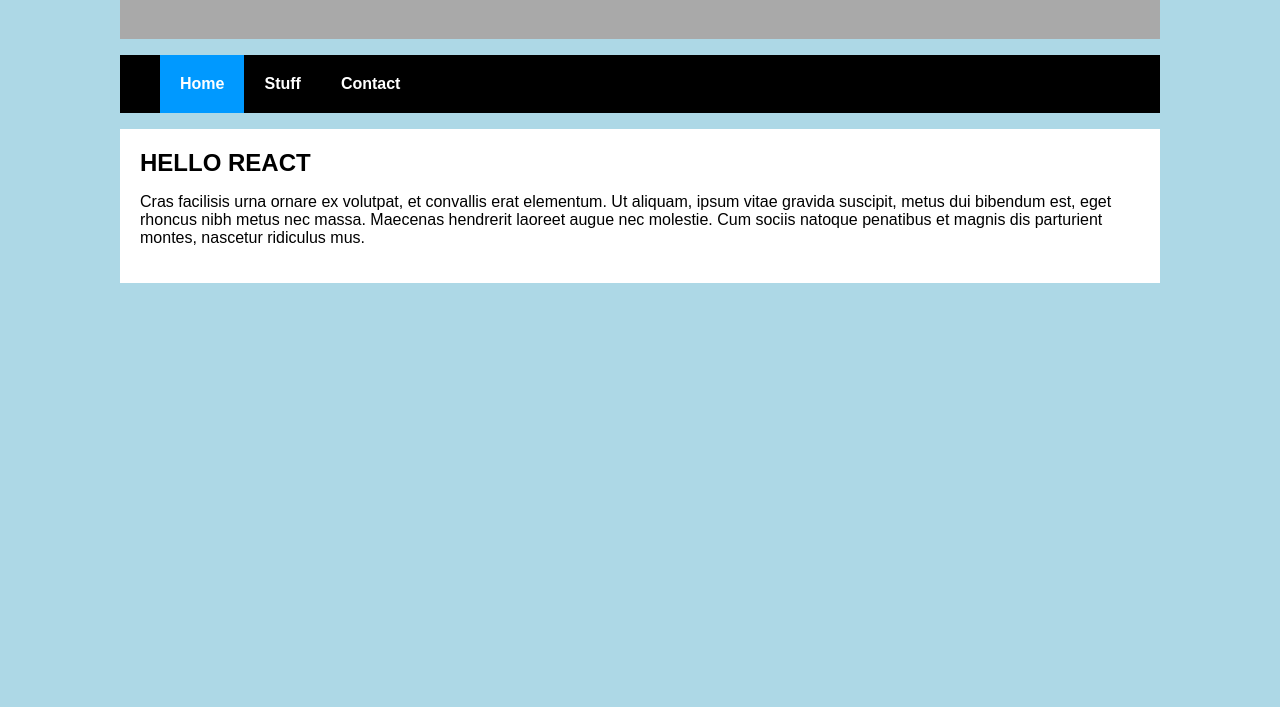
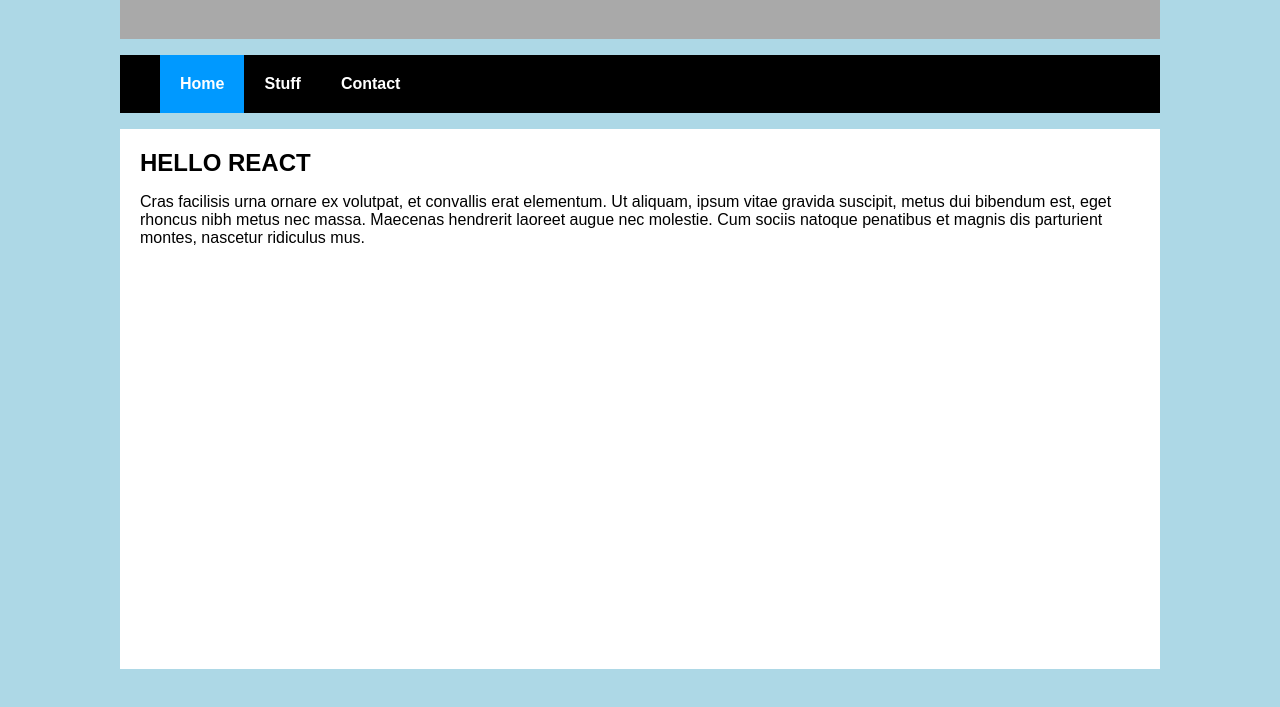
Before and after one commit to sifmaster/react-spa, a React app: page / in a window 1280 px wide. Shown: the part 119-826 px from the top of the page. Before the commit the page ends 800 px from the top, so only its background shows below. Built offline with nearby package versions, Linux system fonts and the light colour scheme.

Commit message:
Version 1.1

```diff
--- a/src/index.css
+++ b/src/index.css
@@ -41,6 +41,7 @@ ul.nav li a {
 .content {
     background-color: #FFF;
     padding: 20px;
+    height: 500px;
 }
 
 .content h2 {
```
